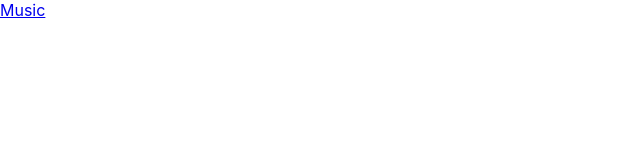
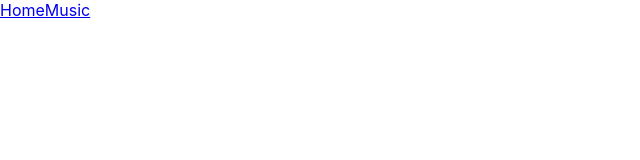
Before and after one commit to Brunosil97/SCNE-frontend, a React (Create React App) app: page /music in a window 1280 px wide. Shown: the top 160 px of the page, without its empty margins (0-640 px from the left). Built offline with nearby package versions, Linux system fonts and the light colour scheme.

Commit message:
added navbar that changes depening on who is signed in

```diff
--- a/src/Navbar/Navbar.js
+++ b/src/Navbar/Navbar.js
@@ -4,14 +4,17 @@ import { NavLink } from "react-router-dom";
 const NavBar = (props) => {
     const signedIn = localStorage.token
     return (
+        <div>
         <NavLink to="/" exact>
               Home
-        </NavLink>,
+        </NavLink>
         <NavLink to="/music" exact>
             Music
         </NavLink>
-
-
+        {signedIn ? <NavLink to="/" onClick={() => props.signOut()}exact>
+            SignOut
+        </NavLink> : null}
+        </div>
     )
 }
 
```
